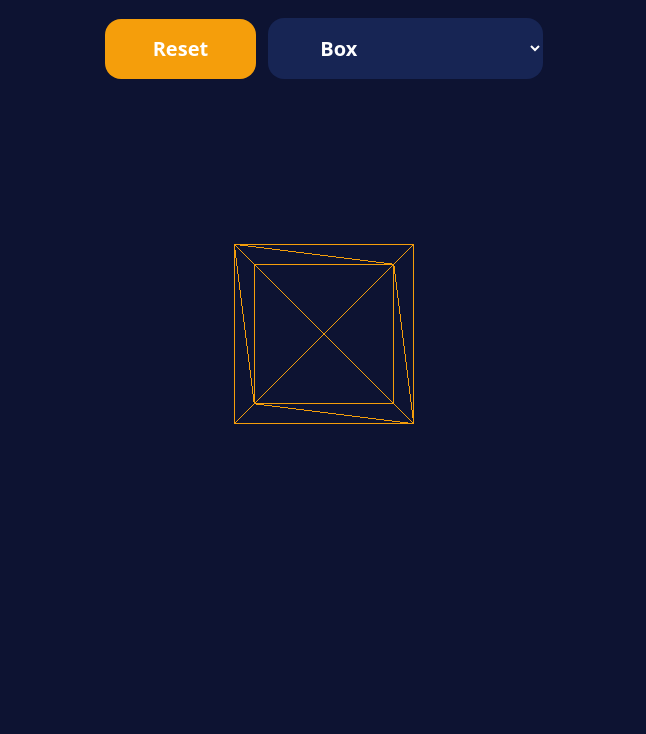
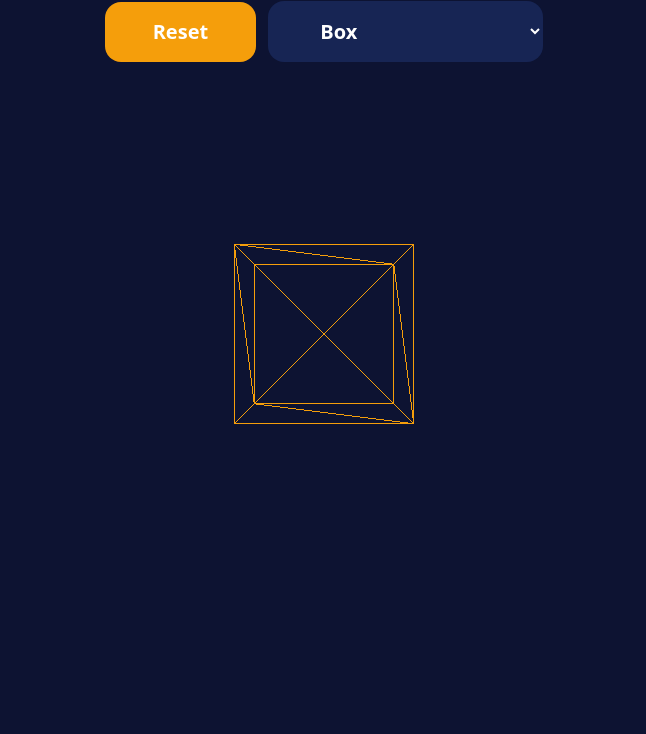
Before and after one commit to RudyCancax/threejs-hw, a website built with Vite: page index.html in a window 1280 px wide. Shown: the part 66-800 px from the top of the page, without its empty margins (316-962 px from the left). Built offline with nearby package versions, Linux system fonts and the light colour scheme.

Commit message:
Fix: Space between buttons

```diff
--- a/index.html
+++ b/index.html
@@ -10,8 +10,8 @@
     <section class="relative h-full w-full">
         <section class="absolute w-full text-center">
             <h1 class="text-white font-bold text-3xl text-center mt-4 px-2 text-pretty">THREEJS Camera movement - RCANCAX</h1>
-            <button id="resetb" class="bg-amber-500 text-white font-bold text-xl rounded-2xl px-12 py-4 my-8 ml-0 mr-0">Reset</button>
-            <select id="myDropdown" class="bg-blue-950 text-white font-bold text-xl rounded-2xl px-12 py-4 my-8 ml-2">
+            <button id="resetb" class="bg-amber-500 text-white font-bold text-xl rounded-2xl px-12 py-4 mt-4">Reset</button>
+            <select id="myDropdown" class="bg-blue-950 text-white font-bold text-xl rounded-2xl px-12 py-4 mb-4 mt-2 ml-2">
                 <option value="box">Box</option>
                 <option value="sphere">Sphere</option>
                 <option value="bsphere">Sphere Radius 5</option>
```
Also changed, not shown: docs/index.html (+5 -5 lines), docs/index-C78KkjcS.css (added), docs/index-DAN-bjRu.js (renamed from docs/index-DBPqIHQN.js), docs/index-DpOj32MH.css (deleted).
